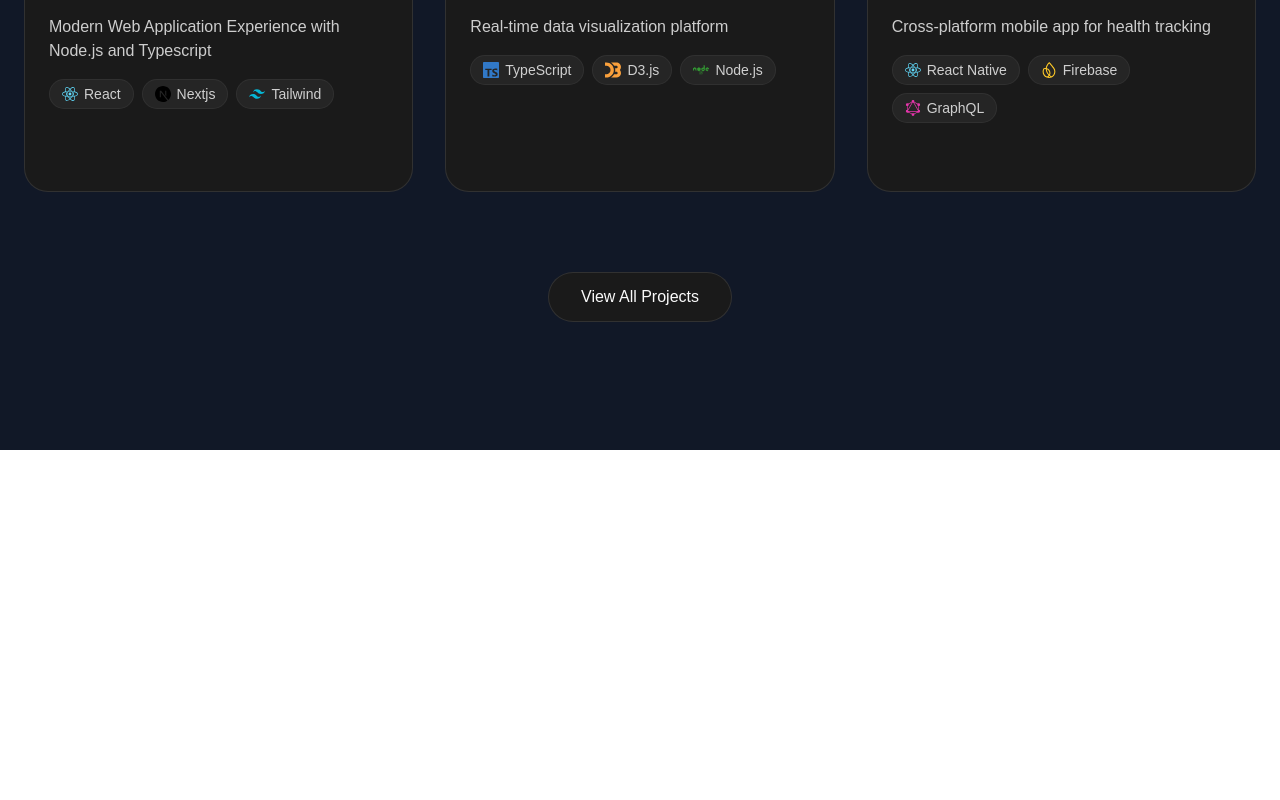
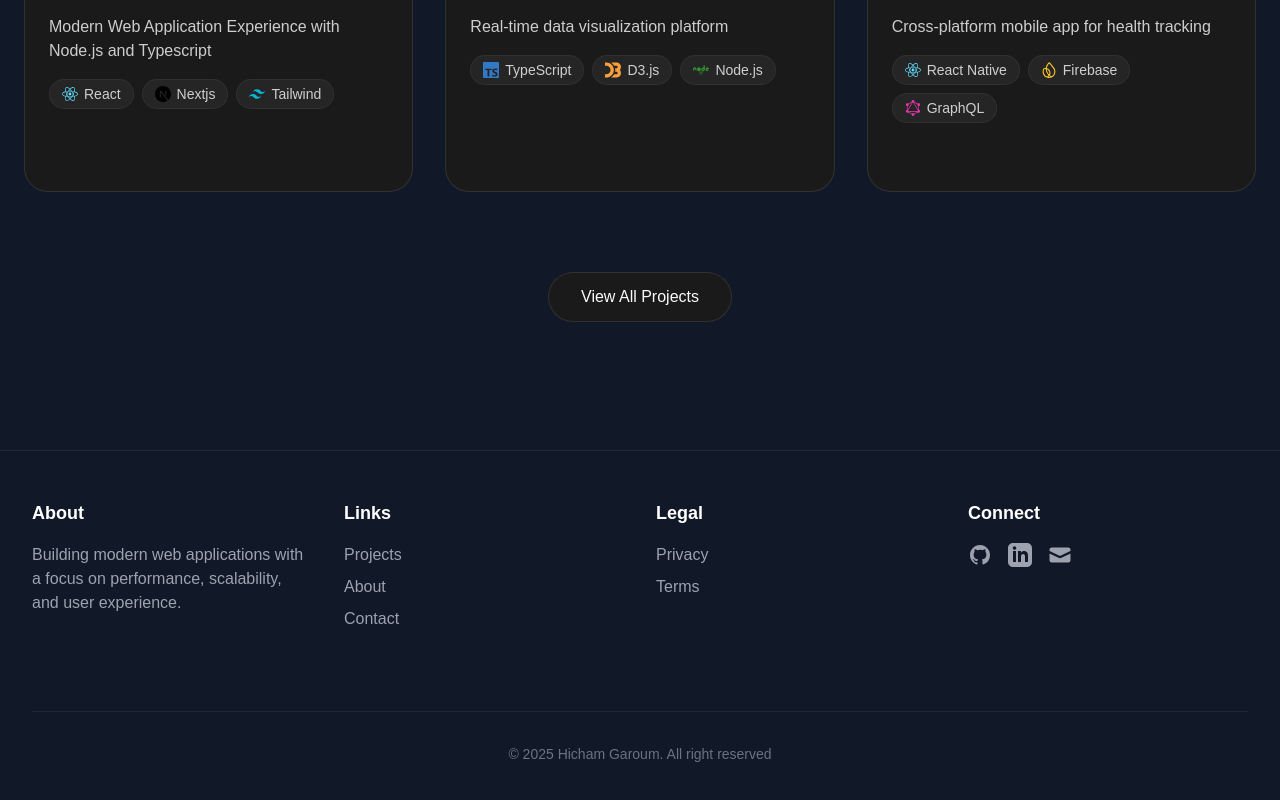
Before and after one commit to Hicham1970/portify, a Next.js app: page / in a window 1280 px wide. Shown: the part 1384-2184 px from the top of the page. Before the commit the page ends 1834 px from the top, so only its background shows below. Built offline with nearby package versions, Linux system fonts and the light colour scheme.

Commit message:
Add Footer component

```diff
--- a/app/page.tsx
+++ b/app/page.tsx
@@ -1,6 +1,7 @@
 import Navbar from "@/components/navbar";
 import Hero from "@/components/hero";
-import Main from "@/components/main"
+import Main from "@/components/main";
+import Footer from "@/components/footer";
 
 export default function Home() {
   return (
@@ -8,6 +9,7 @@ export default function Home() {
       <Navbar />
       <Hero />
       <Main />
+      <Footer />
     </div>
   );
 }
--- /dev/null
+++ b/components/footer.tsx
@@ -0,0 +1,64 @@
+import React from 'react'
+import { GithubIcon, LinkedInIcon } from './social-icons'
+import { EnvelopeIcon } from '@heroicons/react/16/solid'
+
+function Footer() {
+  return (
+      <footer className='bg-gray-900 border-t border-gray-800'>
+          <div className="max-w-7xl mx-auto px-4 sm:px-6 lg:px-8 py-12">
+              <div className="grid grid-cols-1 md:grid-cols-4 gap-8">
+                  <div className="">
+                      <h3 className="text-lg font-semibold text-white mb-4">About</h3>
+                      <p className="text-gray-400">
+                          Building modern web applications with a focus on performance, scalability, and user experience.
+                      </p>
+
+                  </div>
+                  <div>
+                      <h3 className="text-lg font-semibold text-white mb-4">
+                          Links
+                      </h3>
+                      <ul className="space-y-2">
+                          <li><a href="#projects" className="text-gray-400 hover:text-white transition-colors">Projects</a></li>
+                          <li><a href="#about" className="text-gray-400 hover:text-white transition-colors">About</a></li>
+                          <li><a href="#contact" className="text-gray-400 hover:text-white transition-colors">Contact</a></li>
+                      </ul>
+                  </div>
+
+                  <div>
+                      <h3 className="text-lg font-semibold text-white mb-4">
+                          Legal
+                      </h3>
+                      <ul className="space-y-2">
+                          <li><a href="#privacy" className="text-gray-400 hover:text-white transition-colors">Privacy</a></li>
+                          <li><a href="#terms" className="text-gray-400 hover:text-white transition-colors">Terms</a></li>
+
+                      </ul>
+                  </div>
+                  <div>
+                      <h3 className="text-lg font-semibold text-white mb-4">
+                          Connect
+                      </h3>
+                      <ul className="flex space-x-4">
+                          <GithubIcon className="text-gray-400 h-6 w-6 hover:text-white transition-colors" />
+                          <LinkedInIcon className="text-gray-400 h-6 w-6 hover:text-white transition-colors" />
+                          <EnvelopeIcon className="text-gray-400 h-6 w-6 hover:text-white transition-colors" />
+
+
+                      </ul>
+                  </div>
+                  <div className="border-t border-gray-800 mt-12 pt-8 text-center md:col-span-4">
+                      <p className="text-gray-500 text-sm">
+                          &copy; {new Date().getFullYear()} Hicham Garoum. All right reserved
+                      </p>
+                  </div>
+
+              </div>
+          </div>
+
+
+    </footer>
+  )
+}
+
+export default Footer
--- a/components/navbar.tsx
+++ b/components/navbar.tsx
@@ -10,7 +10,7 @@ const navItems = [
     { name: "Projects", href: "#work" },
     { name: "Skills", href: "#skills" },
     { name: "Experience", href: "#experience" },
-    { name: "Contacts", href: "#contacts" },
+    { name: "Contact", href: "#contact" },
 ];
 const socialLinks = {
     github: "https://github.com/Hicham1970",
```
